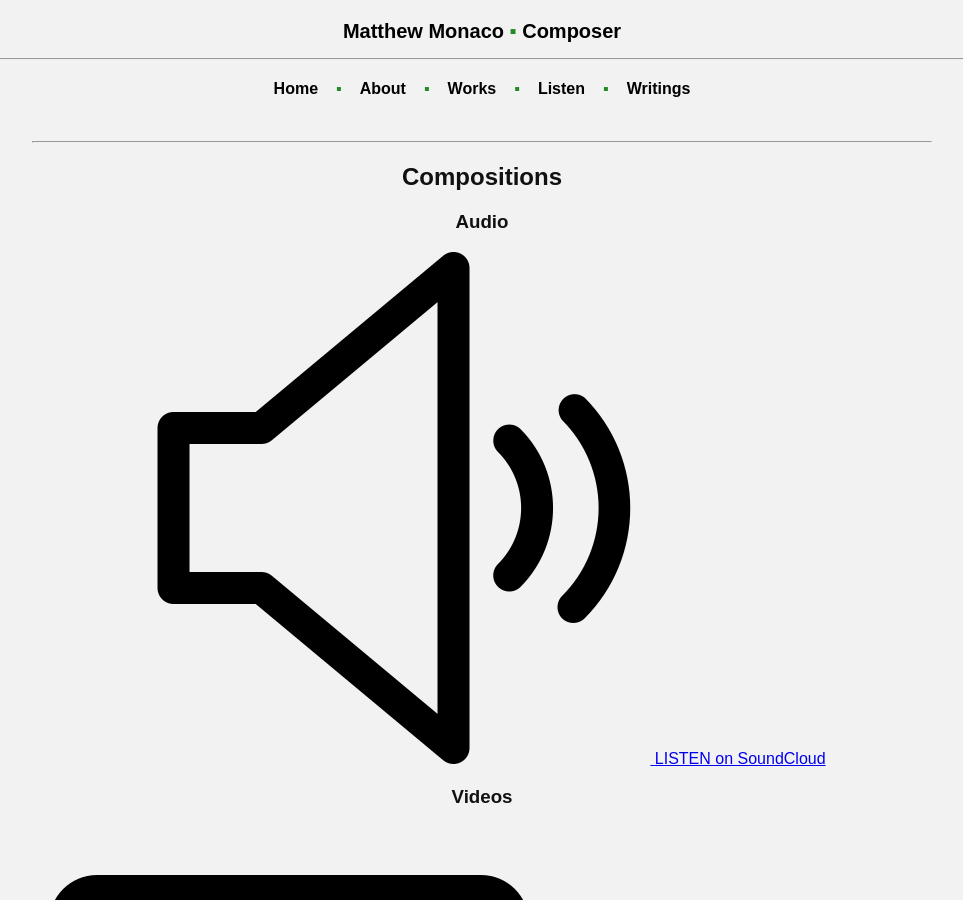
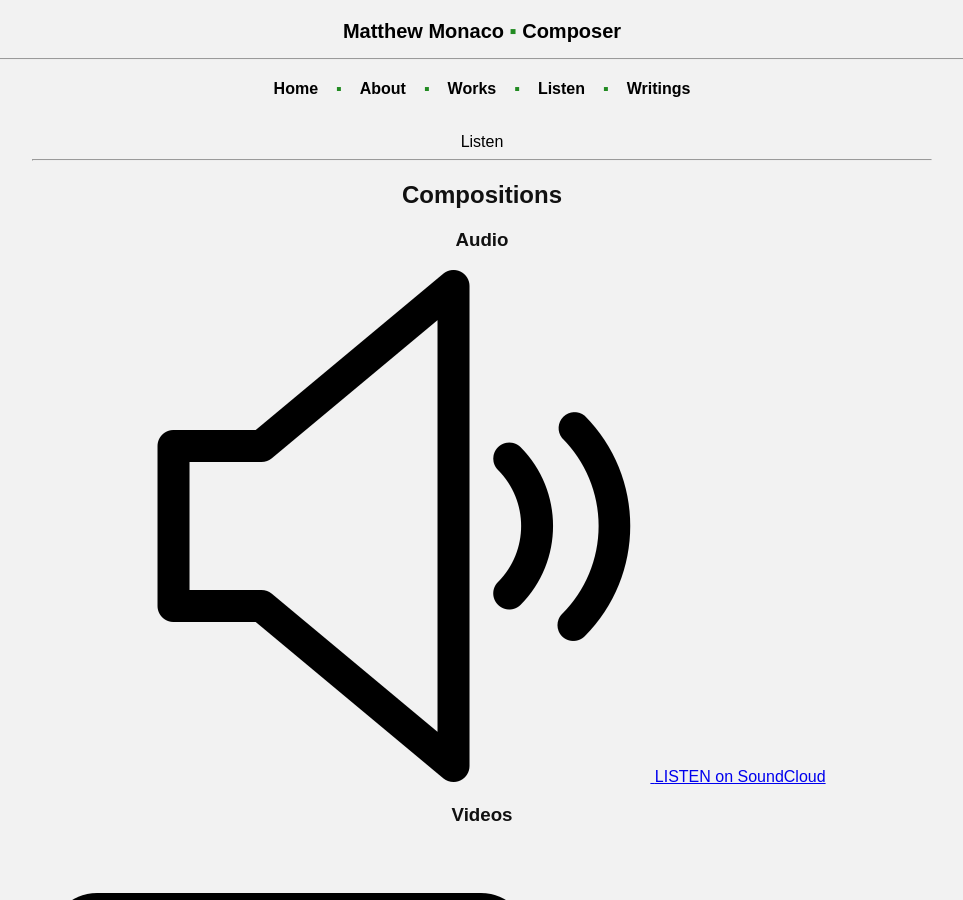
Before and after one commit to matthew-monaco/matthew-monaco.github.io, a Jekyll site: the page built from listen.html, in a window 1280 px wide and 900 px high. Shown: the whole window, without its empty margins (158-1121 px from the left). Built offline with Jekyll 4.4.1, drawn with Linux system fonts in a browser that asks for light colours.

Commit message:
Update listen.html

```diff
--- a/listen.html
+++ b/listen.html
@@ -4,7 +4,7 @@ title: " "
 permalink: /listen
 ---
 
-<main class="listen-page">
+<a href="/about" class="nav-link active">Listen</a>
 
 <hr>
 
```
